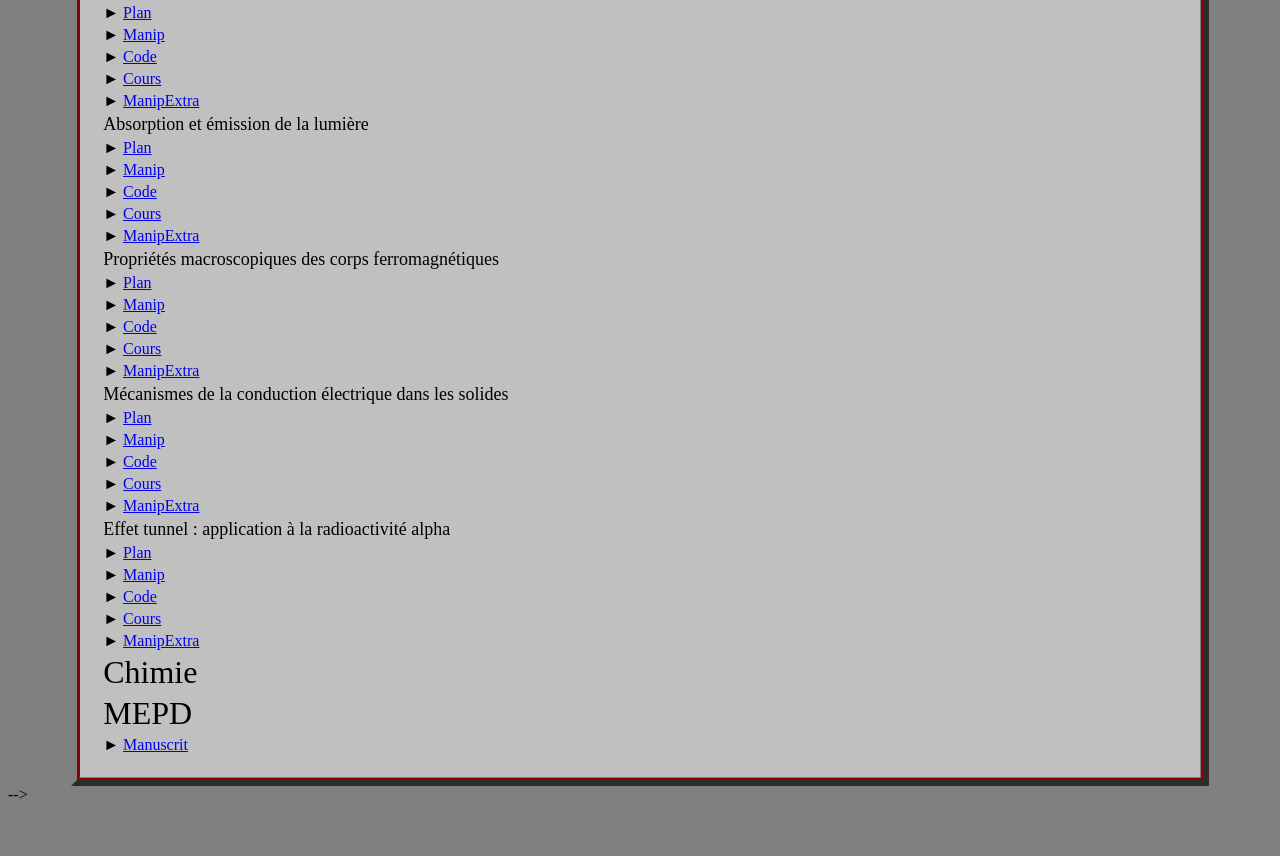
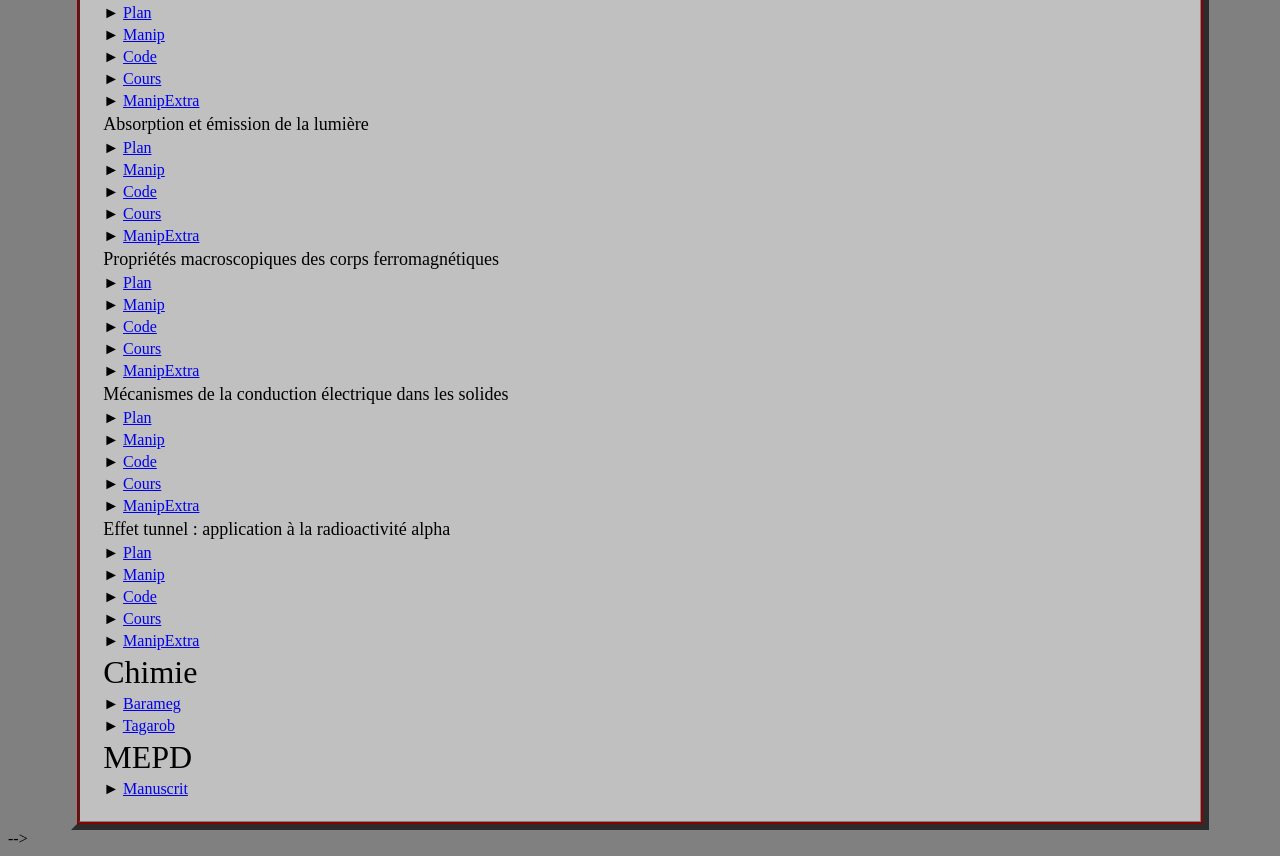
Before and after one commit to auclairconstant/auclairconstant.github.io, a plain HTML site: page François/François.html in a window 1280 px wide. Shown: the part 3202-4058 px from the top of the page. Before the commit the page ends 4014 px from the top, so only its background shows below. Drawn offline with Linux system fonts and the light colour scheme.

Commit message:
Update François.html

```diff
--- a/François/François.html
+++ b/François/François.html
@@ -188,6 +188,10 @@
 						<tr> <td> &#9658; <a href="https://auclairconstant.github.io/François/Lecons_physique/Q1_EffetTunnel_CRmanipExtra.pdf"><font size="3">ManipExtra</font></a> <br/> </td> </tr>
 
 					<tr> <td> <font size="6">Chimie</font> </td> </tr>
+						<tr> <td> &#9658; <a href="https://auclairconstant.github.io/François/Chimie/Logiciels.pdf"><font size="3">Barameg</font></a> <br/> </td> </tr>
+						<tr> <td> &#9658; <a href="https://auclairconstant.github.io/François/Chimie/Montages.pdf"><font size="3">Tagarob</font></a> <br/> </td> </tr>
+
+
 					<tr> <td> <font size="6">MEPD</font> </td> </tr>
 						<tr> <td> &#9658; <a href="https://auclairconstant.github.io/François/MEPD/MEPD_Francois_VersionFinale.pdf"><font size="3">Manuscrit</font></a> <br/> </td> </tr>
 			</td>
```
